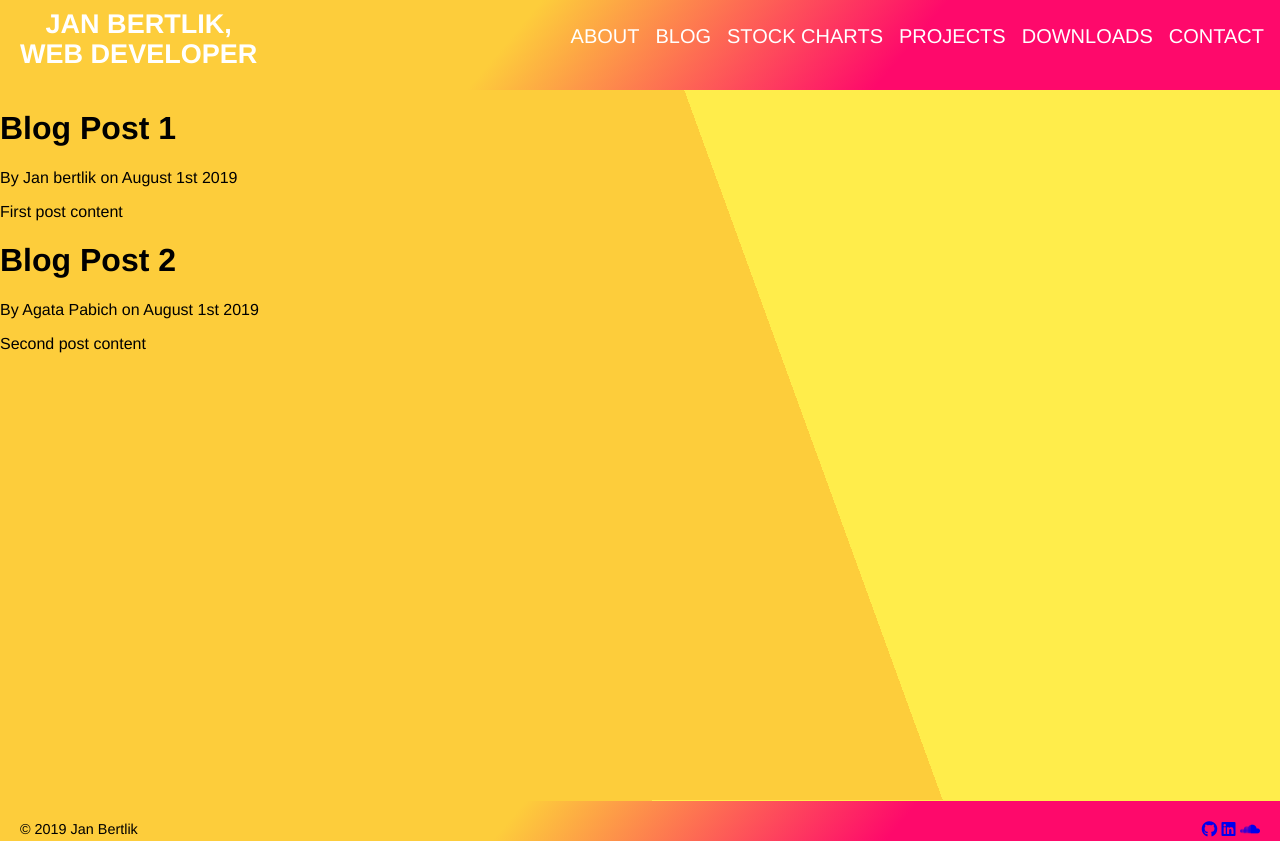
After one commit to JBert9000/flask_portfolio, a Flask app: page /blog/ in a window 1280 px wide. The commit adds this page. Run offline with Flask 2, Linux system fonts and the light colour scheme; some libraries are stand-ins or nearby versions.

Commit message:
In the process of adding a blog to my site.

```diff
--- a/app.py
+++ b/app.py
@@ -1,4 +1,5 @@
-from flask import Flask, render_template, request, send_file
+from flask import (Flask, abort, flash, Markup, redirect, render_template,
+                   request, Response, session, url_for)
 import sys
 import logging
 from flask_sqlalchemy import SQLAlchemy
@@ -6,19 +7,37 @@ from send_email2 import send_email
 from sqlalchemy.sql import func
 
 
-
 app=Flask(__name__)
 
 app.logger.addHandler(logging.StreamHandler(sys.stdout))
 app.logger.setLevel(logging.ERROR)
 
+posts=[
+    {
+        'author': 'Jan bertlik',
+        'title': 'Blog Post 1',
+        'content': 'First post content',
+        'date_posted': 'August 1st 2019'
+    },
+    {
+        'author': 'Agata Pabich',
+        'title': 'Blog Post 2',
+        'content': 'Second post content',
+        'date_posted': 'August 1st 2019'
+    }
+]
+
+@app.route("/blog/")
+def blog():
+    return render_template("blog.html",posts=posts, title="Blog")
+
 @app.route('/')
 def home():
-    return render_template("home.html")
+    return render_template("home.html", title="Home")
 
 @app.route('/about/')
 def about():
-    return render_template("about.html")
+    return render_template("about.html", title="About")
 
 
 app.config['SQLALCHEMY_DATABASE_URI']='postgresql://zeta_g:postgres123@localhost/tetris_scores'
@@ -145,7 +164,7 @@ def plot():
     cdn_js=CDN.js_files[0]
     cdn_css=CDN.css_files[0]
 
-    return render_template("plot.html",script1=script1,div1=div1,script2=script2,div2=div2,cdn_js=cdn_js,cdn_css=cdn_css)
+    return render_template("plot.html",script1=script1,div1=div1,script2=script2,div2=div2,cdn_js=cdn_js,cdn_css=cdn_css, title="Stocks")
 
 
 
@@ -194,20 +213,17 @@ def plot():
 def downloads():
         # return send_file(file.filename,attachment_filename=file.filename,
         # as_attachment=True)
-    return render_template("downloads.html")
+    return render_template("downloads.html", title="Downloads")
 
 @app.route("/contact")
 def contact():
-    return render_template("contact.html")
+    return render_template("contact.html", title="Contact")
 
 @app.route("/projects")
 def projects():
-    return render_template("projects.html")
+    return render_template("projects.html", title="Projects")
 
-# @app.route("/geocoder", methods=["POST", "GET"])
-# def geocoder():
-#
-#     return render_template("geocoder.html")
+
 
 if __name__=="__main__":
     app.run(debug=True)
--- a/static/css/home.css
+++ b/static/css/home.css
@@ -32,7 +32,8 @@ body {
   margin: 0 auto;
   display: grid;
   /* grid-auto-flow: column; */
-  grid-template-columns: repeat(auto-fill, 1fr);
+  /* grid-template-columns: repeat(auto-fill, 1fr); */
+  grid-template-columns: repeat(200px, 1fr);
   grid-gap: 1em;
 }
 
@@ -70,16 +71,28 @@ figcaption {
 
 figcaption:hover {
   opacity: 1;
+  font-size: 20px;
 }
 
+.page {
+   text-transform: uppercase;
+   line-height: 0.5;
+   text-align: center;
 
+ }
+
+ .page a {
+   color: var(--hot_pink);
+   /* line-height: 10px; */
+   text-decoration: none;
+   font-size: 20px;
+ }
 
 @media screen and (min-width: 52em) {
 
   .grid-container {
-    /* grid-template-columns: repeat(auto-fit, 1fr); */
-    grid-template-columns: repeat(auto-fit, minmax(15em, 1fr));
-
+    /* grid-template-columns: repeat(auto-fit, minmax(15em, 1fr)); */
+    grid-template-columns: repeat(1, minmax(15em, 1fr));
   }
 
   figcaption {
--- /dev/null
+++ b/templates/blog.html
@@ -0,0 +1,18 @@
+{%extends "layout.html"%}
+{%block content%}
+
+<!-- <link rel="stylesheet" href="https://stackpath.bootstrapcdn.com/bootstrap/4.3.1/css/bootstrap.min.css" integrity="sha384-ggOyR0iXCbMQv3Xipma34MD+dH/1fQ784/j6cY/iJTQUOhcWr7x9JvoRxT2MZw1T" crossorigin="anonymous">
+<script src="https://stackpath.bootstrapcdn.com/bootstrap/4.3.1/js/bootstrap.min.js" integrity="sha384-JjSmVgyd0p3pXB1rRibZUAYoIIy6OrQ6VrjIEaFf/nJGzIxFDsf4x0xIM+B07jRM" crossorigin="anonymous"></script>
+
+<script src="https://code.jquery.com/jquery-3.3.1.slim.min.js" integrity="sha384-q8i/X+965DzO0rT7abK41JStQIAqVgRVzpbzo5smXKp4YfRvH+8abtTE1Pi6jizo" crossorigin="anonymous"></script>
+<script src="https://cdnjs.cloudflare.com/ajax/libs/popper.js/1.14.7/umd/popper.min.js" integrity="sha384-UO2eT0CpHqdSJQ6hJty5KVphtPhzWj9WO1clHTMGa3JDZwrnQq4sF86dIHNDz0W1" crossorigin="anonymous"></script> -->
+
+<link rel="stylesheet" href="/static/css/home.css">
+
+{% for post in posts %}
+  <h1>{{post.title}}</h1>
+  <p>By {{post.author}} on {{post.date_posted}}</p>
+  <p>{{post.content}}</p>
+{% endfor %}
+
+{%endblock%}
--- a/templates/layout.html
+++ b/templates/layout.html
@@ -2,7 +2,14 @@
 <html lang="en" dir="ltr">
   <head>
     <meta charset="utf-8">
-    <title>Jan Berlik</title>
+    <head>
+      {% if title %}
+        <title>Jan Bertlik - {{ title }}</title>
+      {% else %}
+        <title>Jan Bertlik</title>
+      {% endif %}
+    </head>
+    <!-- <title>Jan Berlik</title> -->
     <link rel="stylesheet" href="/static/css/layout.css">
     <link rel="stylesheet" href="https://use.fontawesome.com/releases/v5.0.13/css/all.css" integrity="sha384-DNOHZ68U8hZfKXOrtjWvjxusGo9WQnrNx2sqG0tfsghAvtVlRW3tvkXWZh58N9jp" crossorigin="anonymous">
   </head>
@@ -16,11 +23,11 @@
           <nav>
               <ul class="menu">
                 <li><a href="{{ url_for('about') }}">About</a></li>
-                <li><a href="{{ url_for('contact') }}">Contact</a></li>
+                <li><a href="{{ url_for('blog') }}">Blog</a></li>
                 <li><a href="{{ url_for('plot') }}">Stock Charts</a></li>
                 <li><a href="{{ url_for('projects') }}">Projects</a></li>
                 <li><a href="{{ url_for('downloads') }}">Downloads</a></li>
-
+                <li><a href="{{ url_for('contact') }}">Contact</a></li>
               </ul>
             </nav>
             <label for="nav-toggle" class="nav-toggle-label">
```
Also changed, not shown: templates/about.html (+6 -2 lines).
